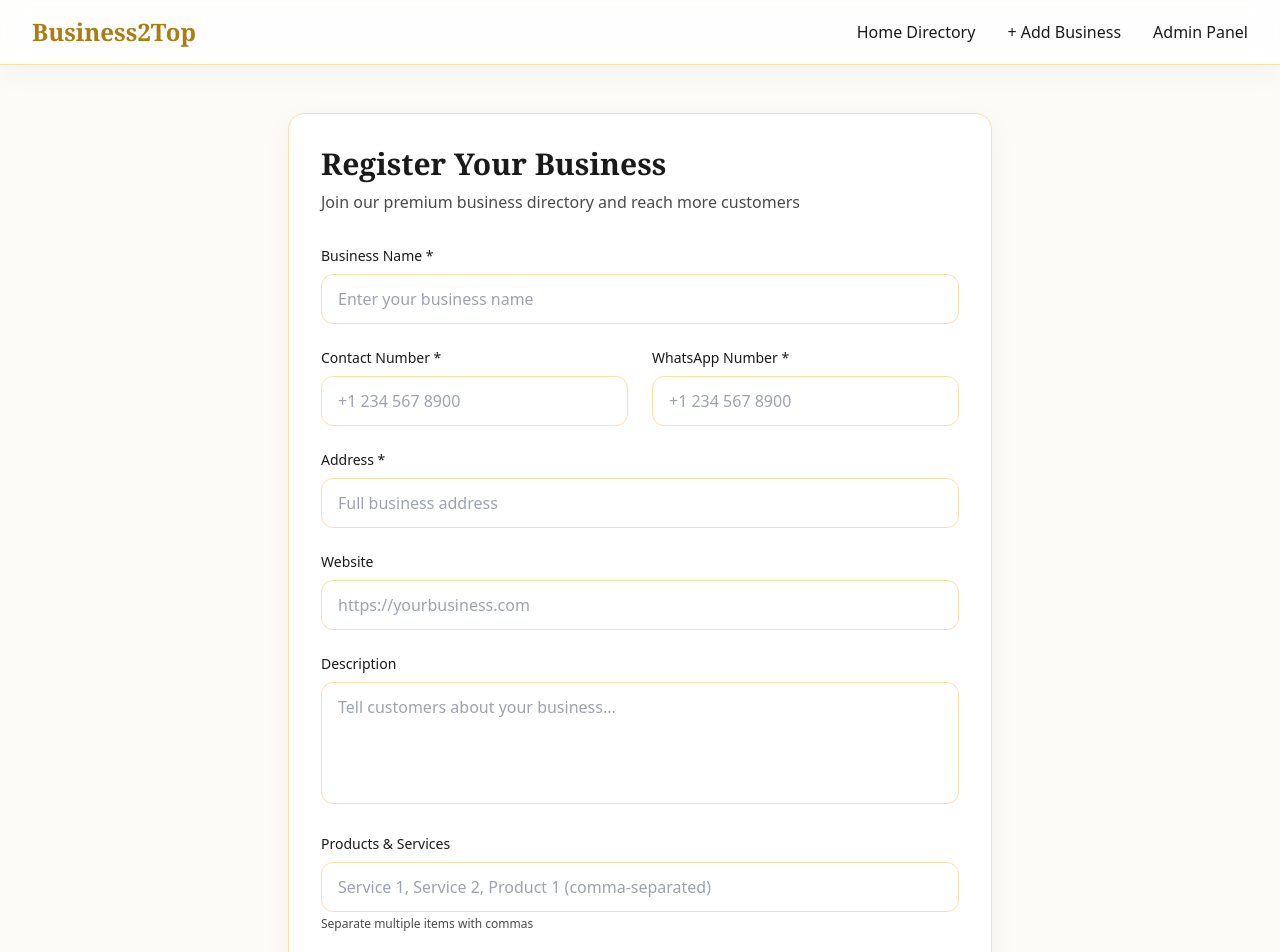
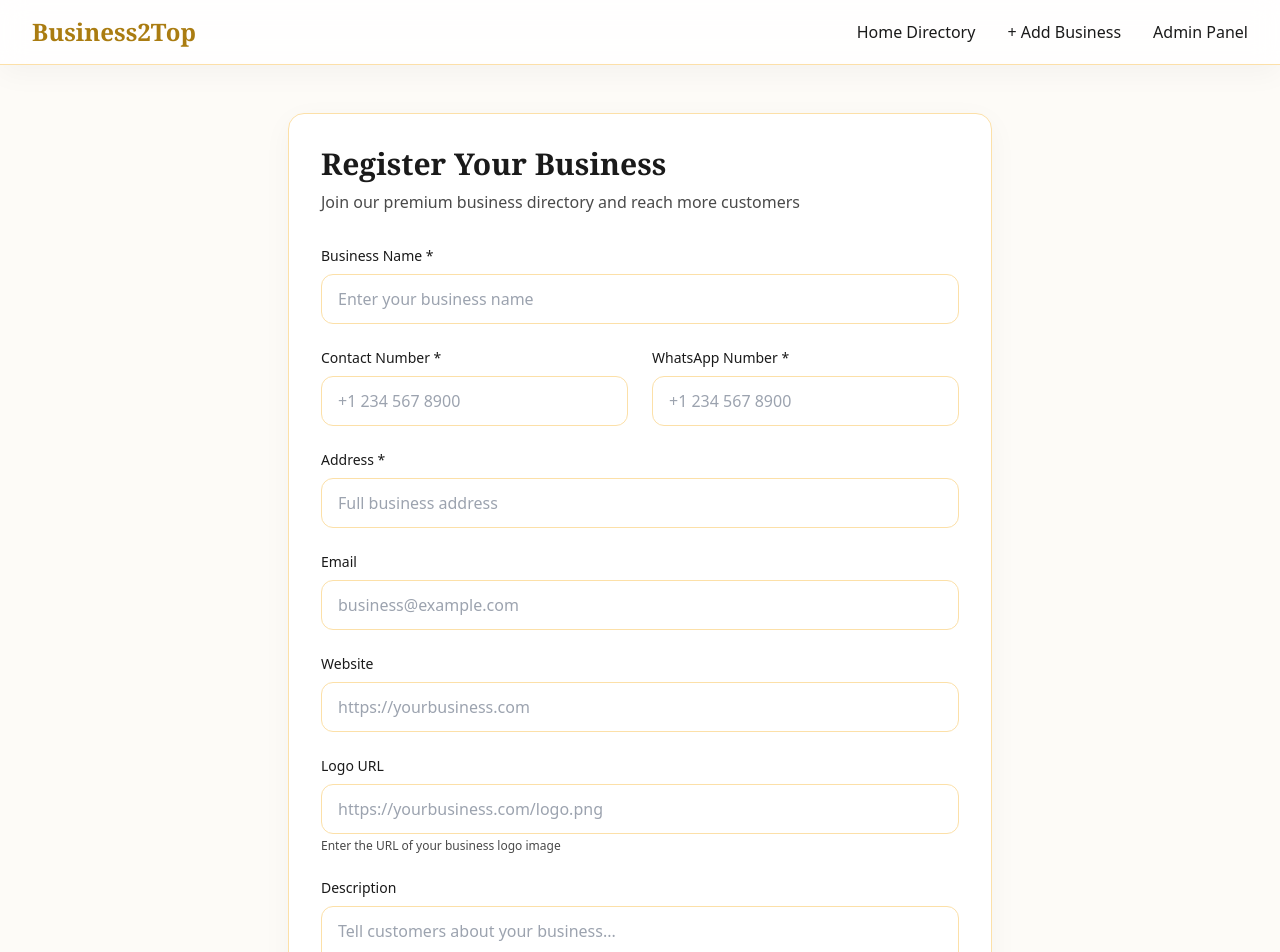
Before and after one commit to Amitmaddheshiya/Business2Top_Mern, a Next.js app: page /add-business in a window 1280 px wide. Shown: the top 952 px of the page. Built offline with nearby package versions, Linux system fonts and the light colour scheme.

Commit message:
Add email and logo fields to business cards

```diff
--- a/src/app/add-business/page.js
+++ b/src/app/add-business/page.js
@@ -11,7 +11,9 @@ export default function AddBusiness() {
     contactNumber: '',
     whatsappNumber: '',
     address: '',
+    email: '',
     website: '',
+    logo: '',
     description: '',
     productsAndServices: '',
   });
@@ -129,6 +131,18 @@ export default function AddBusiness() {
             </div>
 
             <div>
+              <label className="block text-sm font-medium text-charcoal mb-2">Email</label>
+              <input
+                type="email"
+                name="email"
+                value={formData.email}
+                onChange={handleChange}
+                className="w-full px-4 py-3 rounded-xl border border-gold-200 focus:border-gold-500 focus:ring-2 focus:ring-gold-200 outline-none transition-all bg-white"
+                placeholder="business@example.com"
+              />
+            </div>
+
+            <div>
               <label className="block text-sm font-medium text-charcoal mb-2">Website</label>
               <input
                 type="url"
@@ -138,6 +152,19 @@ export default function AddBusiness() {
                 className="w-full px-4 py-3 rounded-xl border border-gold-200 focus:border-gold-500 focus:ring-2 focus:ring-gold-200 outline-none transition-all bg-white"
                 placeholder="https://yourbusiness.com"
               />
+            </div>
+
+            <div>
+              <label className="block text-sm font-medium text-charcoal mb-2">Logo URL</label>
+              <input
+                type="url"
+                name="logo"
+                value={formData.logo}
+                onChange={handleChange}
+                className="w-full px-4 py-3 rounded-xl border border-gold-200 focus:border-gold-500 focus:ring-2 focus:ring-gold-200 outline-none transition-all bg-white"
+                placeholder="https://yourbusiness.com/logo.png"
+              />
+              <p className="text-xs text-softgray mt-1">Enter the URL of your business logo image</p>
             </div>
 
             <div>
--- a/src/app/admin/page.js
+++ b/src/app/admin/page.js
@@ -122,6 +122,7 @@ export default function Admin() {
                 <thead>
                   <tr className="border-b border-gold-200">
                     <th className="text-left py-3 px-4 text-sm font-semibold text-charcoal">Business</th>
+                    <th className="text-left py-3 px-4 text-sm font-semibold text-charcoal">Email</th>
                     <th className="text-left py-3 px-4 text-sm font-semibold text-charcoal">Rating</th>
                     <th className="text-left py-3 px-4 text-sm font-semibold text-charcoal">Votes</th>
                     <th className="text-left py-3 px-4 text-sm font-semibold text-charcoal">Verified</th>
@@ -138,6 +139,7 @@ export default function Admin() {
                           <p className="text-sm text-softgray">{business.contactNumber}</p>
                         </div>
                       </td>
+                      <td className="py-4 px-4 text-sm text-softgray">{business.email || '-'}</td>
                       <td className="py-4 px-4">
                         <span className="font-semibold text-gold-600">
                           {business.averageRating.toFixed(1)}
--- a/src/app/api/businesses/[id]/route.js
+++ b/src/app/api/businesses/[id]/route.js
@@ -15,7 +15,9 @@ export async function PUT(request, { params }) {
         contactNumber: body.contactNumber,
         whatsappNumber: body.whatsappNumber,
         address: body.address,
+        email: body.email,
         website: body.website,
+        logo: body.logo,
         description: body.description,
         productsAndServices: body.productsAndServices,
         isVerified: body.isVerified,
--- a/src/app/api/businesses/route.js
+++ b/src/app/api/businesses/route.js
@@ -57,7 +57,9 @@ export async function POST(request) {
       contactNumber: body.contactNumber,
       whatsappNumber: body.whatsappNumber,
       address: body.address,
+      email: body.email || '',
       website: body.website || '',
+      logo: body.logo || '',
       description: body.description || '',
       productsAndServices: body.productsAndServices || [],
       ratings: [],
--- a/src/app/page.js
+++ b/src/app/page.js
@@ -21,6 +21,18 @@ const BusinessCard = memo(({ business, index, onRate }) => {
           : 'border-gold-200 shadow-luxury'
       }`}
     >
+      {/* Logo */}
+      {business.logo && (
+        <div className="mb-4 flex justify-center">
+          <img
+            src={business.logo}
+            alt={`${business.name} logo`}
+            className="w-20 h-20 object-contain rounded-lg"
+            onError={(e) => e.target.style.display = 'none'}
+          />
+        </div>
+      )}
+
       {/* Header with Title and Verification Badge */}
       <div className="flex items-start justify-between mb-4">
         <div className="flex items-center gap-2">
@@ -99,6 +111,12 @@ const BusinessCard = memo(({ business, index, onRate }) => {
           <span className="font-medium text-charcoal">Phone:</span>
           {business.contactNumber}
         </p>
+        {business.email && (
+          <p className="flex items-center gap-2">
+            <span className="font-medium text-charcoal">Email:</span>
+            {business.email}
+          </p>
+        )}
       </div>
 
       {/* Action Buttons */}
--- a/src/models/Business.js
+++ b/src/models/Business.js
@@ -17,7 +17,13 @@ const BusinessSchema = new mongoose.Schema({
     type: String,
     required: true,
   },
+  email: {
+    type: String,
+  },
   website: {
+    type: String,
+  },
+  logo: {
     type: String,
   },
   description: {
```
